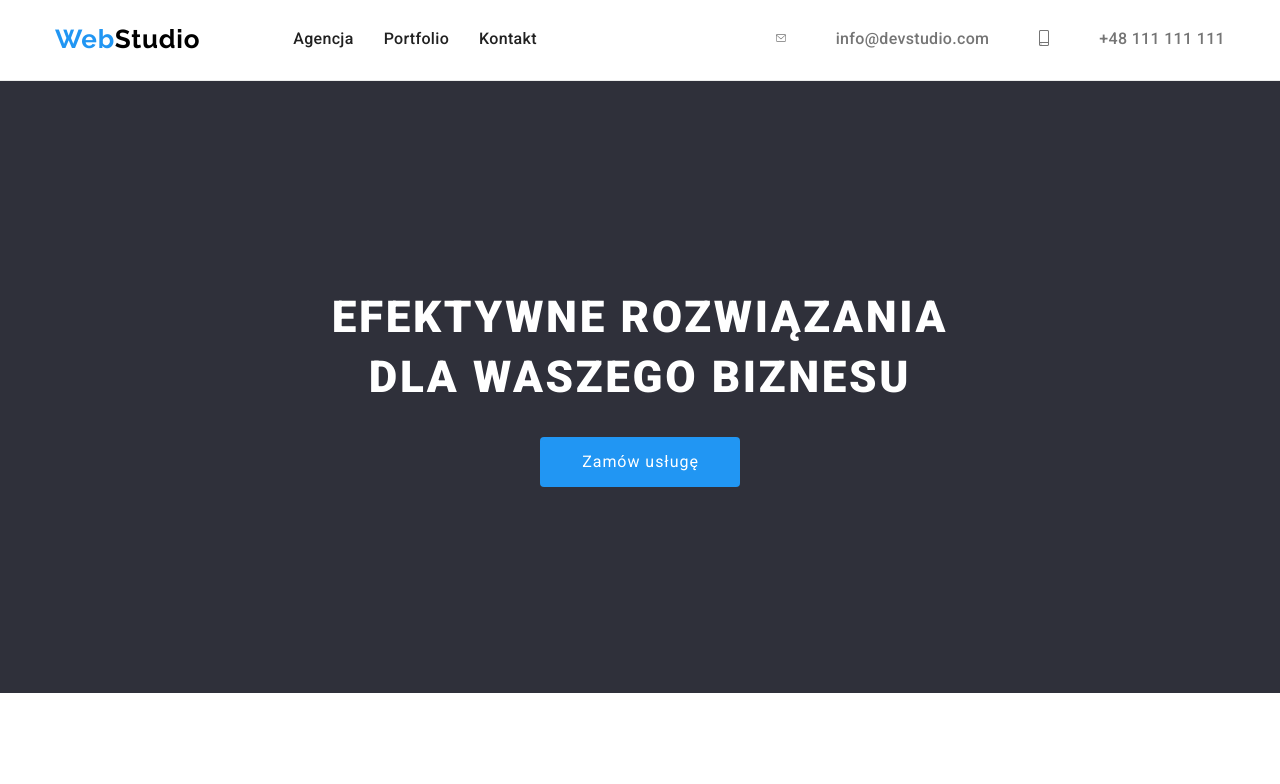
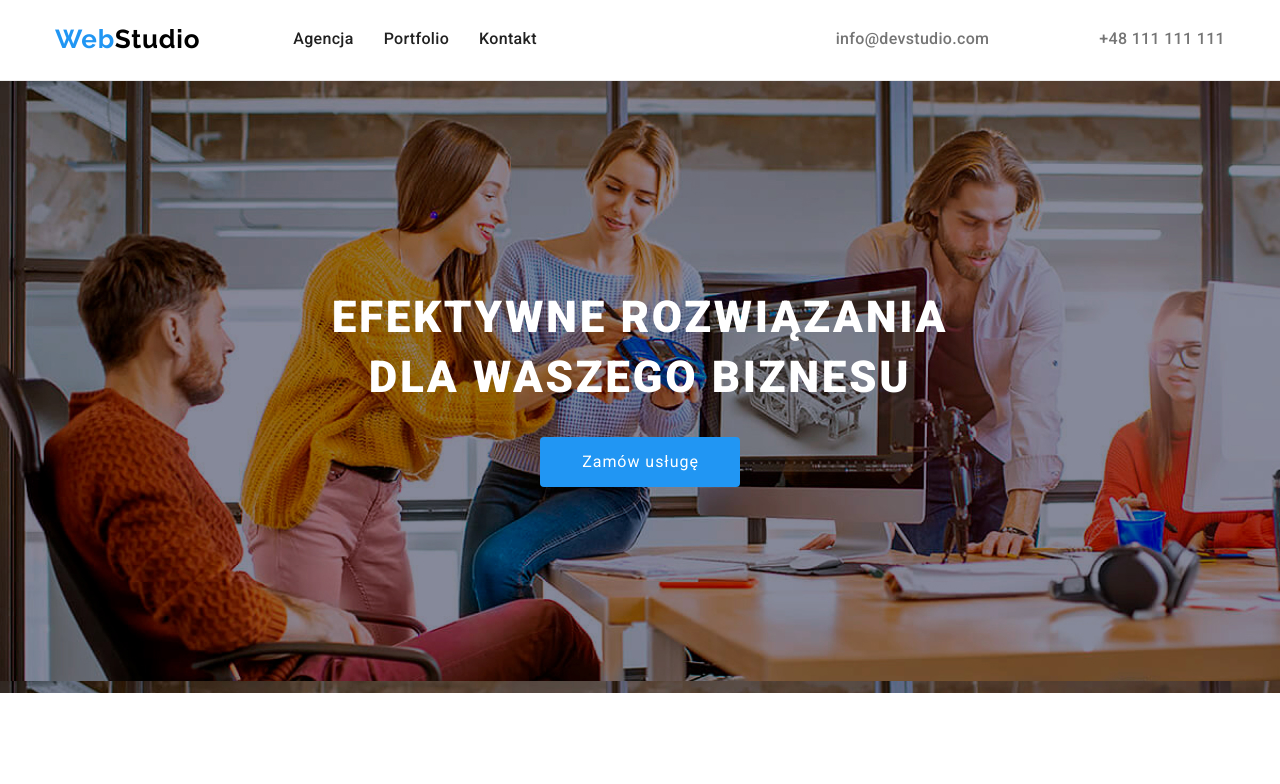
Before and after one commit to kasiiiiaaa/goit-markup-hw-04, a plain HTML site: page index.html in a window 1280 px wide. Shown: the top 784 px of the page. Drawn offline with nearby package versions, Linux system fonts and the light colour scheme.

Commit message:
init repo

```diff
--- a/css/style.css
+++ b/css/style.css
@@ -44,7 +44,7 @@ body {
 .effect {
   text-align: center;
   color: var(--white-color);
-  background-image: url(images\img.jpg);
+  background-image: url(../images/img.jpg);
   background-color: var(--brand-color);
 }
 .effect-size {
--- a/index.html
+++ b/index.html
@@ -41,7 +41,7 @@
         </nav>
         <ul class="flex-center-1">
           <svg class="icon-header">
-            <use href="images/icons.svg#icon-envelope"></use>
+            <use href="../envelope.svg"></use>
           </svg>
           <li>
             <a href="mailto:info@devstudio.com" class="link-color color-grey"
@@ -49,7 +49,7 @@
             >
           </li>
           <svg class="icon-header">
-            <use href="images/icons.svg#icon-smartphone1"></use>
+            <use href="../smartphone(1).svg"></use>
           </svg>
           <li>
             <a href="tel:+48111111111" class="link-color color-grey"
```
